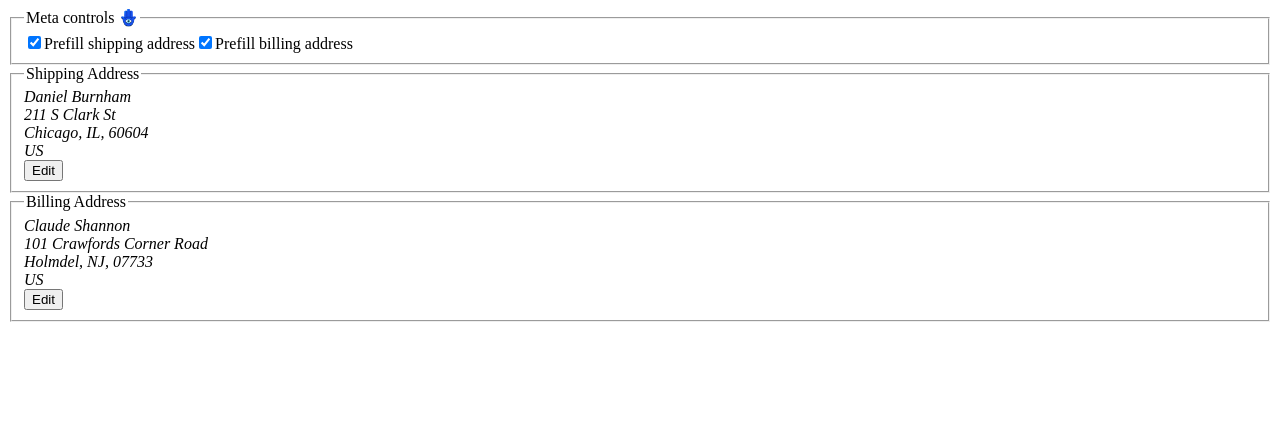
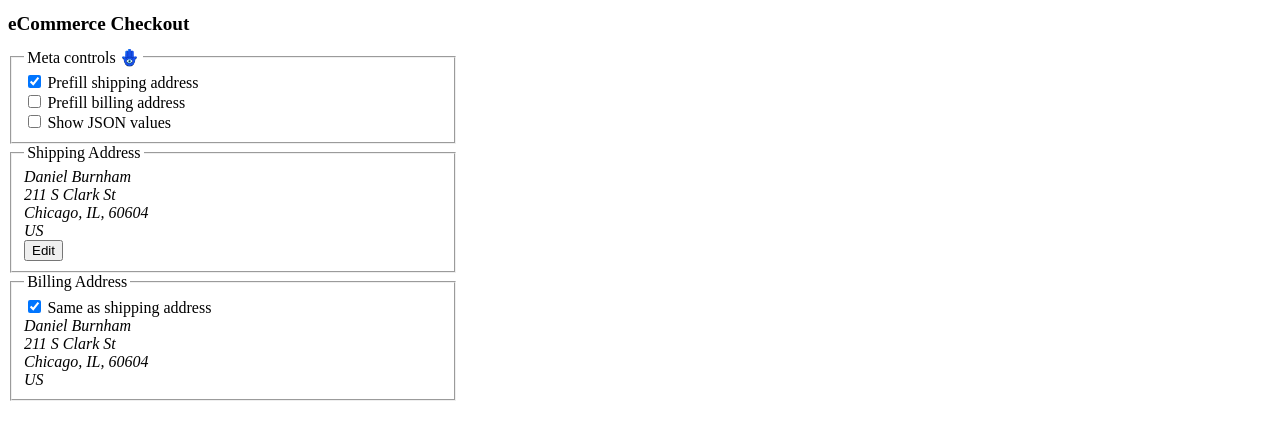
Before and after one commit to jocmp/billing-billing, a React (Create React App) app: page / in a window 1280 px wide. Shown: the top 440 px of the page. Built offline with nearby package versions, Linux system fonts and the light colour scheme.

Commit message:
Add debug panel

```diff
--- a/src/App.css
+++ b/src/App.css
@@ -1,14 +1,22 @@
-body {
-  height: 100vh;
+.main {
   margin: 0;
-  display: grid;
-  place-items: center;
+  background-color: '#FCF7ED';
+  display: flex;
+  flex-wrap: wrap;
+  gap: 10px;
 }
 
-fieldset {
-  padding: 0.2rem 0.4rem 0.4rem 0.6rem;
-  min-width: 400px;
-  border: 1px solid #808080;
+.site-heading {
+  font-size: 1.2rem;
+}
+
+.layout {
+  width: 450px;
+}
+
+.json-debug {
+  text-align: start;
+  width: 450px;
 }
 
 legend {
@@ -34,7 +42,3 @@ select {
 .text-input {
   margin-bottom: 0.4rem;
 }
-
-.meta-legend {
-  font-style: italic;
-}
--- a/src/App.tsx
+++ b/src/App.tsx
@@ -2,6 +2,7 @@ import React from 'react';
 import { MetaControls } from './MetaControls';
 import { Layout } from './Layout';
 import * as database from './database';
+import './App.css';
 
 /**
  * Simulates a checkout scenario where a user can provide a shipping
@@ -24,22 +25,44 @@ import * as database from './database';
  */
 export default function App() {
   const [shippingAddress, setShippingAddress] = React.useState(database.shippingAddress);
-  const [billingAddress, setBillingAddress] = React.useState(database.billingAddress)
+  const [billingAddress, setBillingAddress] = React.useState(database.shippingAddress)
+  const [showJSONDebug, setJSONDebug] = React.useState(false);
 
   return (
     <>
+      <h1 className="site-heading">eCommerce Checkout</h1>
+      <div className="main">
+        <div className="layout">
+
           <MetaControls
             shippingAddress={shippingAddress}
             billingAddress={billingAddress}
             onShippingUpdate={setShippingAddress}
             onBillingUpdate={setBillingAddress}
+            showJSONDebug={showJSONDebug}
+            setJSONDebug={setJSONDebug}
           />
           <Layout
             data={{
-          billingAddress: billingAddress,
+              billingAddress,
               shippingAddress,
             }}
           />
+        </div>
+        <div className="json-debug">
+          {showJSONDebug &&
+            <fieldset>
+              <legend>JSON</legend>
+              <pre>
+                {JSON.stringify({
+                  shippingAddress,
+                  billingAddress,
+                }, null, 2)}
+              </pre>
+            </fieldset>
+          }
+        </div>
+      </div>
     </>
   );
 }
--- a/src/MetaControls.tsx
+++ b/src/MetaControls.tsx
@@ -9,6 +9,8 @@ interface Props {
   billingAddress: Address;
   onShippingUpdate: (address: Address) => void;
   onBillingUpdate: (address: Address) => void;
+  showJSONDebug: boolean;
+  setJSONDebug: (showJSONDebug: boolean) => void;
 }
 
 /**
@@ -19,6 +21,8 @@ export function MetaControls({
   billingAddress,
   onBillingUpdate,
   onShippingUpdate,
+  showJSONDebug,
+  setJSONDebug
 }: Props) {
   const isPrefilledBillingEqualToShipping = isShippingEqualToBilling(
     shippingAddress,
@@ -44,18 +48,22 @@ export function MetaControls({
   }
 
   function toggleBillingPrefilled() {
-    const nextInitialBillingAddress =
-      isPrefilledBillingEqualToShipping ?
-        database.billingAddress :
-        shippingAddress;
+    if (isPrefilledBillingEqualToShipping) {
+      onBillingUpdate(database.billingAddress);
+    } else {
+      onBillingUpdate(shippingAddress);
+    }
+  }
 
-    onBillingUpdate(nextInitialBillingAddress);
+  function toggleJSONDebug() {
+    setJSONDebug(!showJSONDebug);
   }
 
   return (
-    <div>
+    <div className="meta-controls">
       <fieldset>
         <legend className="meta-legend">Meta controls 🪬</legend>
+        <div>
           <input
             type="checkbox"
             id="shipping-default"
@@ -64,6 +72,8 @@ export function MetaControls({
             checked={!isEmpty(shippingAddress)}
           />
           <label htmlFor="shipping-default">Prefill shipping address</label>
+        </div>
+        <div>
           <input
             type="checkbox"
             id="billing-prefilled"
@@ -72,6 +82,17 @@ export function MetaControls({
             checked={!isPrefilledBillingEqualToShipping}
           />
           <label htmlFor="billing-prefilled">Prefill billing address</label>
+        </div>
+        <div>
+          <input
+            type="checkbox"
+            id="json-debug"
+            name="json-debug"
+            onChange={toggleJSONDebug}
+            checked={showJSONDebug}
+          />
+          <label htmlFor="json-debug">Show JSON values</label>
+        </div>
       </fieldset>
     </div>
   )
```
Lines whose indentation alone changed are shown as unchanged.
